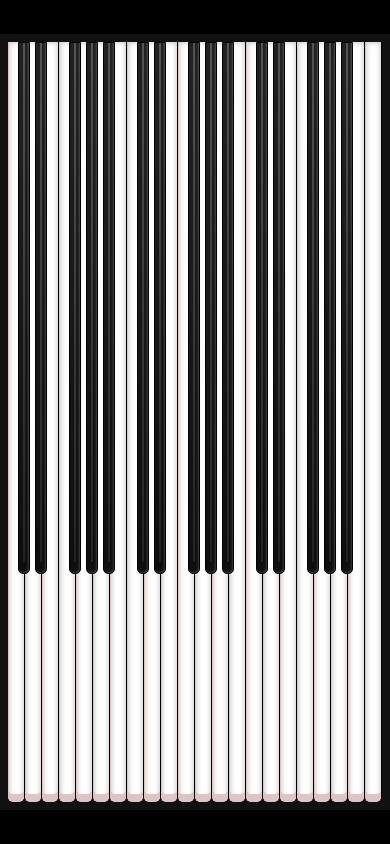
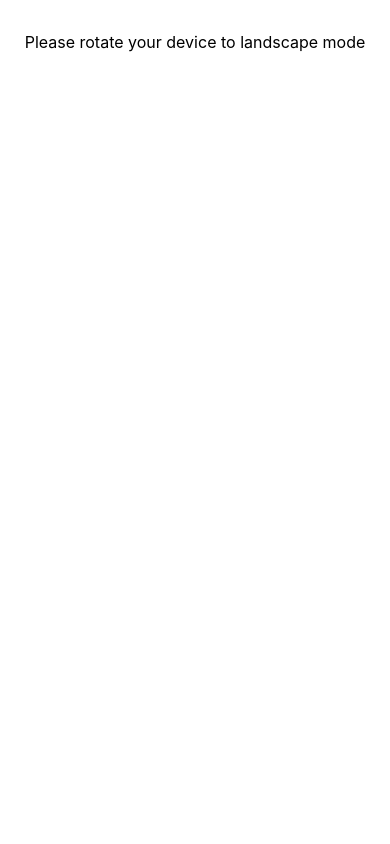
Before and after one commit to TimMansell/keyboard, a React (Create React App) app: page / in a window 390 px wide. Built offline with nearby package versions, Linux system fonts and the light colour scheme.

Commit message:
Rotate device message for mobile and tablet devices

```diff
--- a/src/App.js
+++ b/src/App.js
@@ -21,11 +21,15 @@ function App() {
   };
 
   return (
+    <>
       <div className="app">
         <Piano keys={keyLayout[chosenLayout]} />
         <div className="choose-layout">
           Choose key layout:&nbsp;
-        <select value={chosenLayout} onChange={(event) => setKeyLayout(event)}>
+          <select
+            value={chosenLayout}
+            onChange={(event) => setKeyLayout(event)}
+          >
             <option value="keys25">25 keys</option>
             <option value="keys37">37 keys</option>
             <option value="keys49">49 keys</option>
@@ -33,6 +37,10 @@ function App() {
           </select>
         </div>
       </div>
+      <p className="rotate-device">
+        Please rotate your device to landscape mode
+      </p>
+    </>
   );
 }
 
--- a/src/components/Keys/keys.scss
+++ b/src/components/Keys/keys.scss
@@ -1,10 +1,10 @@
 .keys {
   display: flex;
   overflow: hidden;
-  height: 90vh;
+  height: 100vh;
   width: 100%;
 
-  @media (min-width: 768px) {
+  @media (orientation: portrait) and (max-width: 1023px), (any-pointer: fine) {
     border-radius: 0 0 10px 10px;
     box-shadow: 0 -3px 0 5px #272222;
     transform: translateY(-7px) perspective(1000px) rotateX(3deg);
--- a/src/components/Piano/piano.scss
+++ b/src/components/Piano/piano.scss
@@ -2,9 +2,8 @@
   position: relative;
   width: 100%;
   background: #111;
-  padding: .5rem;
 
-  @media (min-width: 768px) {
+  @media (orientation: portrait) and (max-width: 1023px), (any-pointer: fine) {
     width: 90%;
     padding: 2rem 2rem .5rem 2rem;
     border-radius: 30px;
@@ -12,6 +11,10 @@
     border: 1px solid #111;
     border-bottom: 1px solid #272222;
     transform: perspective(800px) rotateX(5deg);
+  }
+
+  @media (min-width: 1366px) {
+    max-width: 1280px;
   }
 
   // &::before, &::after {
@@ -40,7 +43,7 @@
 .controls {
   display: none;
 
-  @media (min-width: 768px) {
+  @media (orientation: portrait) and (max-width: 1023px), (any-pointer: fine) {
     display: flex;
     height: 180px;
     margin-bottom: 3rem;
--- a/src/index.scss
+++ b/src/index.scss
@@ -40,6 +40,10 @@ code {
   height: 100vh;
   background: #000;
 
+  @media (orientation: portrait) and (max-width: 1024px) {
+    display: none;
+  }
+
   @media (min-width: 768px) {
     background: transparent;
   }
@@ -49,7 +53,16 @@ code {
   display: none;
   margin-top: 1rem;
 
-  @media (min-width: 768px) {
+  @media (orientation: portrait) and (max-width: 1023px), (any-pointer: fine) {
     display: block;
   }
 }
+
+.rotate-device {
+  padding: 1rem;
+  text-align: center;
+
+  @media (orientation: landscape) {
+    display: none;
+  }
+}
```
Lines whose indentation alone changed are shown as unchanged.
